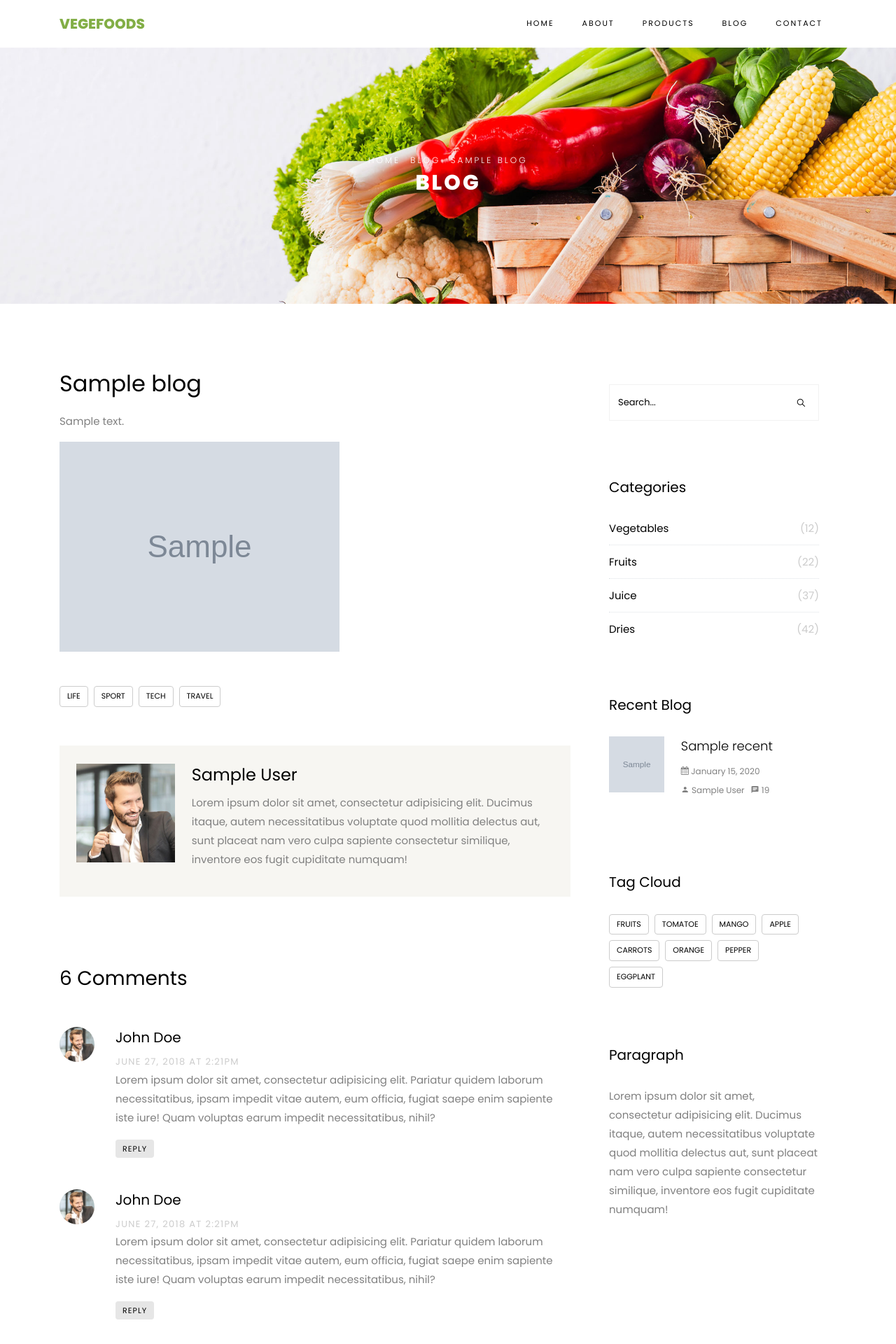
After one commit to AshkanPourabdollah/final-project, a Django app: template blogs/templates/blogs/blog_detail_page.html in a window 1280 px wide. The commit adds this page. Shown: the top 1920 px of the page at 70% size. Run offline with Django 5.2, Linux system fonts and the light colour scheme; the template is opened without the code that fills it: most values are stand-ins (such as "Sample title", 1, 10 or a date in 2020); grey boxes marked "Sample" are stand-in pictures; data that the repository does not hold is empty; some libraries are stand-ins or nearby versions; some web fonts are replaced.

Commit message:
Add blog details

```diff
--- /dev/null
+++ b/blogs/templates/blogs/blog_detail_page.html
@@ -0,0 +1,212 @@
+<!-- templates/blog_single.html -->
+{% extends '_base.html' %}
+{% load static %}
+
+{% block title %}{{ blog.title }} - Vegefoods{% endblock %}
+
+{% block content %}
+<div class="hero-wrap hero-bread" style="background-image: url('{% static 'images/bg_1.jpg' %}');">
+    <div class="container">
+        <div class="row no-gutters slider-text align-items-center justify-content-center">
+            <div class="col-md-9 ftco-animate text-center">
+                <p class="breadcrumbs">
+                    <span class="mr-2"><a href="{% url 'home' %}">Home</a></span>
+                    <span class="mr-2"><a href="{% url 'blog_list' %}">Blog</a></span>
+                    <span>{{ blog.title|truncatewords:4 }}</span>
+                </p>
+                <h1 class="mb-0 bread">Blog</h1>
+            </div>
+        </div>
+    </div>
+</div>
+
+<section class="ftco-section ftco-degree-bg">
+    <div class="container">
+        <div class="row">
+            <div class="col-lg-8 ftco-animate">
+                <h2 class="mb-3">{{ blog.title }}</h2>
+
+                <p>{{ blog.long_description|linebreaks }}</p>
+
+                <p>
+                    <img src="{% static blog.image %}" alt="{{ blog.title }}" class="img-fluid">
+                </p>
+
+                <!-- تگ‌ها -->
+                <div class="tag-widget post-tag-container mb-5 mt-5">
+                    <div class="tagcloud">
+                        <a href="#" class="tag-cloud-link">Life</a>
+                        <a href="#" class="tag-cloud-link">Sport</a>
+                        <a href="#" class="tag-cloud-link">Tech</a>
+                        <a href="#" class="tag-cloud-link">Travel</a>
+                    </div>
+                </div>
+
+                <!-- نویسنده -->
+                <div class="about-author d-flex p-4 bg-light">
+                    <div class="bio align-self-md-center mr-4">
+                        <img src="{% static 'images/person_1.jpg' %}" alt="Author" class="img-fluid mb-4">
+                    </div>
+                    <div class="desc align-self-md-center">
+                        <h3>{{ blog.author }}</h3>
+                        <p>Lorem ipsum dolor sit amet, consectetur adipisicing elit. Ducimus itaque, autem necessitatibus voluptate quod mollitia delectus aut, sunt placeat nam vero culpa sapiente consectetur similique, inventore eos fugit cupiditate numquam!</p>
+                    </div>
+                </div>
+
+                <!-- بخش کامنت‌ها (استاتیک) -->
+                <div class="pt-5 mt-5">
+                    <h3 class="mb-5">6 Comments</h3>
+                    <ul class="comment-list">
+                        <li class="comment">
+                            <div class="vcard bio">
+                                <img src="{% static 'images/person_1.jpg' %}" alt="Image placeholder">
+                            </div>
+                            <div class="comment-body">
+                                <h3>John Doe</h3>
+                                <div class="meta">June 27, 2018 at 2:21pm</div>
+                                <p>Lorem ipsum dolor sit amet, consectetur adipisicing elit. Pariatur quidem laborum necessitatibus, ipsam impedit vitae autem, eum officia, fugiat saepe enim sapiente iste iure! Quam voluptas earum impedit necessitatibus, nihil?</p>
+                                <p><a href="#" class="reply">Reply</a></p>
+                            </div>
+                        </li>
+
+                        <li class="comment">
+                            <div class="vcard bio">
+                                <img src="{% static 'images/person_1.jpg' %}" alt="Image placeholder">
+                            </div>
+                            <div class="comment-body">
+                                <h3>John Doe</h3>
+                                <div class="meta">June 27, 2018 at 2:21pm</div>
+                                <p>Lorem ipsum dolor sit amet, consectetur adipisicing elit. Pariatur quidem laborum necessitatibus, ipsam impedit vitae autem, eum officia, fugiat saepe enim sapiente iste iure! Quam voluptas earum impedit necessitatibus, nihil?</p>
+                                <p><a href="#" class="reply">Reply</a></p>
+                            </div>
+
+                            <ul class="children">
+                                <li class="comment">
+                                    <div class="vcard bio">
+                                        <img src="{% static 'images/person_1.jpg' %}" alt="Image placeholder">
+                                    </div>
+                                    <div class="comment-body">
+                                        <h3>John Doe</h3>
+                                        <div class="meta">June 27, 2018 at 2:21pm</div>
+                                        <p>Lorem ipsum dolor sit amet, consectetur adipisicing elit. Pariatur quidem laborum necessitatibus, ipsam impedit vitae autem, eum officia, fugiat saepe enim sapiente iste iure! Quam voluptas earum impedit necessitatibus, nihil?</p>
+                                        <p><a href="#" class="reply">Reply</a></p>
+                                    </div>
+                                </li>
+                            </ul>
+                        </li>
+
+                        <li class="comment">
+                            <div class="vcard bio">
+                                <img src="{% static 'images/person_1.jpg' %}" alt="Image placeholder">
+                            </div>
+                            <div class="comment-body">
+                                <h3>John Doe</h3>
+                                <div class="meta">June 27, 2018 at 2:21pm</div>
+                                <p>Lorem ipsum dolor sit amet, consectetur adipisicing elit. Pariatur quidem laborum necessitatibus, ipsam impedit vitae autem, eum officia, fugiat saepe enim sapiente iste iure! Quam voluptas earum impedit necessitatibus, nihil?</p>
+                                <p><a href="#" class="reply">Reply</a></p>
+                            </div>
+                        </li>
+                    </ul>
+                    <!-- END comment-list -->
+
+                    <div class="comment-form-wrap pt-5">
+                        <h3 class="mb-5">Leave a comment</h3>
+                        <form action="#" class="p-5 bg-light">
+                            <div class="form-group">
+                                <label for="name">Name *</label>
+                                <input type="text" class="form-control" id="name">
+                            </div>
+                            <div class="form-group">
+                                <label for="email">Email *</label>
+                                <input type="email" class="form-control" id="email">
+                            </div>
+                            <div class="form-group">
+                                <label for="website">Website</label>
+                                <input type="url" class="form-control" id="website">
+                            </div>
+                            <div class="form-group">
+                                <label for="message">Message</label>
+                                <textarea name="" id="message" cols="30" rows="10" class="form-control"></textarea>
+                            </div>
+                            <div class="form-group">
+                                <input type="submit" value="Post Comment" class="btn py-3 px-4 btn-primary">
+                            </div>
+                        </form>
+                    </div>
+                </div>
+            </div> <!-- .col-md-8 -->
+
+            <!-- Sidebar -->
+            <div class="col-lg-4 sidebar ftco-animate">
+                <div class="sidebar-box">
+                    <form action="#" class="search-form">
+                        <div class="form-group">
+                            <span class="icon ion-ios-search"></span>
+                            <input type="text" class="form-control" placeholder="Search...">
+                        </div>
+                    </form>
+                </div>
+
+                <div class="sidebar-box ftco-animate">
+                    <h3 class="heading">Categories</h3>
+                    <ul class="categories">
+                        <li><a href="#">Vegetables <span>(12)</span></a></li>
+                        <li><a href="#">Fruits <span>(22)</span></a></li>
+                        <li><a href="#">Juice <span>(37)</span></a></li>
+                        <li><a href="#">Dries <span>(42)</span></a></li>
+                    </ul>
+                </div>
+
+                <div class="sidebar-box ftco-animate">
+                    <h3 class="heading">Recent Blog</h3>
+                    {% for recent in recent_blogs %}
+                    <div class="block-21 mb-4 d-flex">
+                        <a class="blog-img mr-4" style="background-image: url('{% static recent.image %}');"></a>
+                        <div class="text">
+                            <h3 class="heading-1"><a href="{% url 'blog_single' recent.pk %}">{{ recent.title|truncatewords:8 }}</a></h3>
+                            <div class="meta">
+                                <div><a href="#"><span class="icon-calendar"></span> {{ recent.created_date|date:"F d, Y" }}</a></div>
+                                <div><a href="#"><span class="icon-person"></span> {{ recent.author }}</a></div>
+                                <div><a href="#"><span class="icon-chat"></span> 19</a></div>
+                            </div>
+                        </div>
+                    </div>
+                    {% empty %}
+                    <!-- اگر recent_blogs خالی بود، نمونه‌های استاتیک -->
+                    <div class="block-21 mb-4 d-flex">
+                        <a class="blog-img mr-4" style="background-image: url('{% static 'images/image_1.jpg' %}');"></a>
+                        <div class="text">
+                            <h3 class="heading-1"><a href="#">Even the all-powerful Pointing has no control about the blind texts</a></h3>
+                            <div class="meta">
+                                <div><a href="#"><span class="icon-calendar"></span> April 09, 2019</a></div>
+                                <div><a href="#"><span class="icon-person"></span> Admin</a></div>
+                                <div><a href="#"><span class="icon-chat"></span> 19</a></div>
+                            </div>
+                        </div>
+                    </div>
+                    {% endfor %}
+                </div>
+
+                <div class="sidebar-box ftco-animate">
+                    <h3 class="heading">Tag Cloud</h3>
+                    <div class="tagcloud">
+                        <a href="#" class="tag-cloud-link">fruits</a>
+                        <a href="#" class="tag-cloud-link">tomatoe</a>
+                        <a href="#" class="tag-cloud-link">mango</a>
+                        <a href="#" class="tag-cloud-link">apple</a>
+                        <a href="#" class="tag-cloud-link">carrots</a>
+                        <a href="#" class="tag-cloud-link">orange</a>
+                        <a href="#" class="tag-cloud-link">pepper</a>
+                        <a href="#" class="tag-cloud-link">eggplant</a>
+                    </div>
+                </div>
+
+                <div class="sidebar-box ftco-animate">
+                    <h3 class="heading">Paragraph</h3>
+                    <p>Lorem ipsum dolor sit amet, consectetur adipisicing elit. Ducimus itaque, autem necessitatibus voluptate quod mollitia delectus aut, sunt placeat nam vero culpa sapiente consectetur similique, inventore eos fugit cupiditate numquam!</p>
+                </div>
+            </div>
+        </div>
+    </div>
+</section>
+{% endblock %}
--- a/blogs/templates/blogs/blog_list_page.html
+++ b/blogs/templates/blogs/blog_list_page.html
@@ -24,7 +24,7 @@
                         {% for blog in blogs %}
                         <div class="col-md-12 d-flex ftco-animate">
                             <div class="blog-entry align-self-stretch d-md-flex">
-                                <a href="" class="block-20"
+                                <a href="{% url 'blog_detail' blog.id %}" class="block-20"
                                    style="background-image: url('{% static blog.image %}');">
                                 </a>
                                 <div class="text d-block pl-md-4">
@@ -33,9 +33,9 @@
                                         <div><a href="#">{{ blog.author }}</a></div>
                                         <div><a href="#" class="meta-chat"><span class="icon-chat"></span> 3</a></div>
                                     </div>
-                                    <h3 class="heading"><a href="">{{ blog.title }}</a></h3>
+                                    <h3 class="heading"><a href="{% url 'blog_detail' blog.id %}">{{ blog.title }}</a></h3>
                                     <p>{{ blog.short_description }}</p>
-                                    <p><a href="" class="btn btn-primary py-2 px-3">Read more</a></p>
+                                    <p><a href="{% url 'blog_detail' blog.id %}" class="btn btn-primary py-2 px-3">Read more</a></p>
                                 </div>
                             </div>
                         </div>
--- a/blogs/urls.py
+++ b/blogs/urls.py
@@ -1,7 +1,8 @@
 from django.urls import path
 
-from blogs.views import blog_list_view
+from blogs.views import blog_list_view, blog_details_view
 
 urlpatterns = [
     path('', blog_list_view, name='blog_list'),
+    path('<int:pk>/', blog_details_view, name='blog_detail'),
 ]
--- a/blogs/views.py
+++ b/blogs/views.py
@@ -7,3 +7,8 @@ from blogs.models import Blog
 def blog_list_view(request):
     blogs = Blog.objects.all()
     return render(request, "blogs/blog_list_page.html", context={"blogs": blogs})
+
+
+def blog_details_view(request, pk):
+    blog = Blog.objects.get(pk=pk)
+    return render(request, "blogs/blog_detail_page.html", context={"blog": blog})
--- a/templates/_base.html
+++ b/templates/_base.html
@@ -49,7 +49,7 @@
                         <a href="{% url 'product_list' %}" class="nav-link">Products</a>
                     </li>
                     <li class="nav-item {% if request.resolver_match.url_name == 'blog' %}active{% endif %}">
-                        <a href="" class="nav-link">Blog</a>
+                        <a href="{% url 'blog_list' %}" class="nav-link">Blog</a>
                     </li>
                     <li class="nav-item {% if request.resolver_match.url_name == 'contact' %}active{% endif %}">
                         <a href="{% url 'contact' %}" class="nav-link">Contact</a>
```
Also changed, not shown: blogs/models.py (line endings or trailing spaces).
